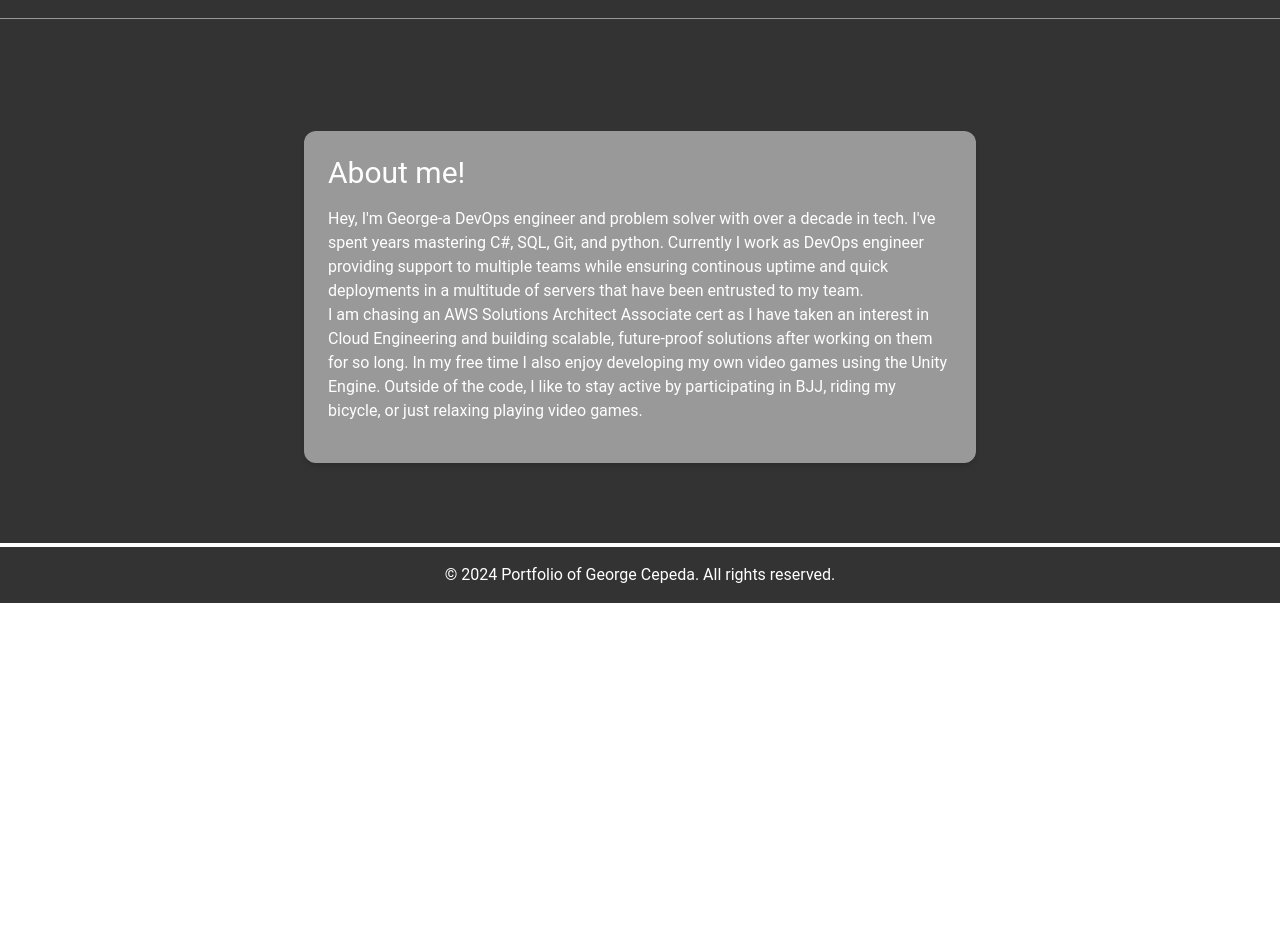
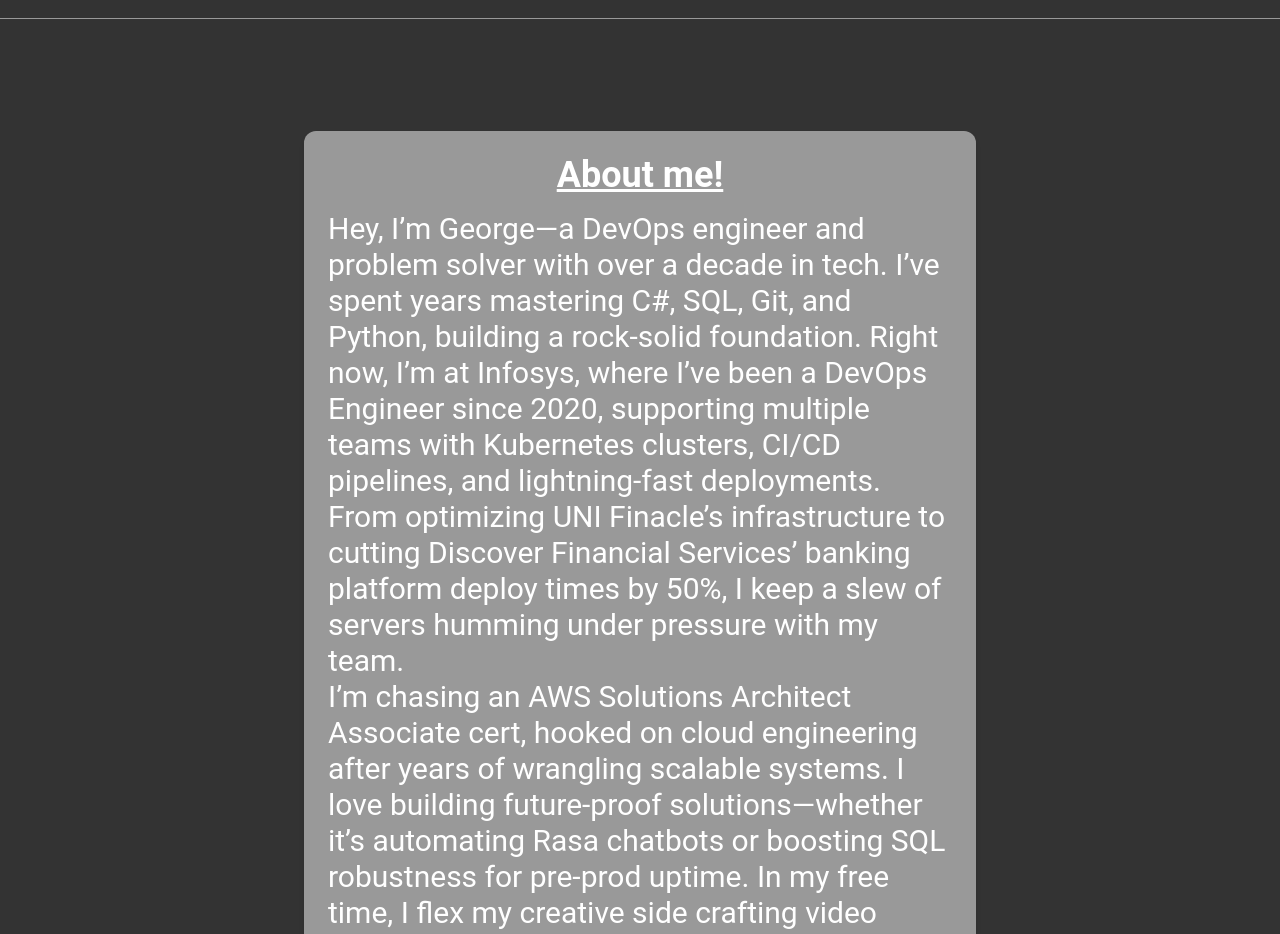
Before and after one commit to GeorgeCepeda/GeorgeCepeda.github.io, a React (Vite) app: page /about in a window 1280 px wide. Shown: the part 62-996 px from the top of the page. Before the commit the page ends 800 px from the top, so only its background shows below. Built offline with nearby package versions, Linux system fonts and the light colour scheme.

Commit message:
March 16, 2025 - Updates to AboutMe Component. Added Variant that is shorter for homepage. Style edits

```diff
--- a/src/components/AboutMe.jsx
+++ b/src/components/AboutMe.jsx
@@ -2,28 +2,51 @@
 import { Link } from 'react-router-dom';
 
 const AboutMe = ({ isAboutMe = false }) => {
+  if (isAboutMe) {
+    return (
+      <section className="bg-grayish text-white py-20 mb-1">
+        <div className="bg-grayish-light rounded-xl shadow-md p-6 max-w-2xl mx-auto mt-8">
+          <h1 className="text-center text-4xl text-white mb-4 underline"><strong>About me!</strong></h1>
+          <p className="text-white mb-4"></p>
+          <div className="text-3xl text-white mb-4">
+            <p>
+              Hey, I’m George—a DevOps engineer and problem solver with over a decade in tech. I’ve spent years mastering C#, SQL,
+              Git, and Python, building a rock-solid foundation. Right now, I’m at Infosys, where I’ve been a DevOps Engineer since
+              2020, supporting multiple teams with Kubernetes clusters, CI/CD pipelines, and lightning-fast deployments. From
+              optimizing UNI Finacle’s infrastructure to cutting Discover Financial Services’ banking platform deploy times by 50%,
+              I keep a slew of servers humming under pressure with my team.
+            </p>
+            <p>
+              I’m chasing an AWS Solutions Architect Associate cert, hooked on cloud engineering after years of wrangling scalable
+              systems. I love building future-proof solutions—whether it’s automating Rasa chatbots or boosting SQL robustness for
+              pre-prod uptime. In my free time, I flex my creative side crafting video games with Unity, a passion I’ve nurtured for
+              over six years. Outside code, I stay active with BJJ, hit the road on my bicycle, or unwind with a controller in hand.
+            </p>
+          </div>
+
+        </div>
+      </section>
+    )
+  }
+
   return (
     <section className="bg-grayish text-white py-20 mb-1">
+      <h1 className="text-center text-3xl text-white mb-4 underline">About me!</h1>
       <div className="bg-grayish-light rounded-xl shadow-md p-6 max-w-2xl mx-auto mt-8">
-        <h1 className="text-3xl text-white mb-4">About me!</h1>
         <p className="text-white mb-4"></p>
-        <div className="text-white mb-4">
+        <div className="text-2xl text-white mb-4">
           <p>
-            Hey, I'm George-a DevOps engineer and problem solver with over a decade in tech. I've spent years mastering
-            C#, SQL, Git, and python. Currently I work as DevOps engineer providing support to multiple teams while
-            ensuring continous uptime and quick deployments in a multitude of servers that have been entrusted to my team.
-          </p>
-          <p>
-            I am chasing an AWS Solutions Architect Associate cert as I have taken an interest in Cloud Engineering and building
-            scalable, future-proof solutions after working on them for so long. In my free time I also enjoy developing my own video games
-            using the Unity Engine. Outside of the code, I like to stay active by participating in BJJ, riding my bicycle, or just relaxing
-            playing video games.
+            I am a DevOps Engineer who's been in tech for over five years, programming even longer. I've been a part
+            of Infosys since 2020, where I've tackled Kubernetes and CI/CD for multiple clients. Right now I've been
+            working towards an AWS Solutions Architect Associate cert to master cloud architecture, while moonlighting with
+            Unity to fuel my passion for Game Dev. Whether its automation, databases, or building this React portfolio, I am always
+            ready to take on new challeges and learn new technologies.
           </p>
         </div>
-
       </div>
     </section>
   )
+
 }
 
 export default AboutMe
--- a/src/components/Hero.jsx
+++ b/src/components/Hero.jsx
@@ -6,8 +6,8 @@
     <section className="bg-grayish text-white py-20 mb-1">
       <div className="max-w-7xl mx-auto px-4 sm:px-6 lg:px-8 flex flex-col items-center">
         <div className="text-center">
-        <p className="text-3xl font-bold mb-4">Hello I'm</p>
-        <h1 className="text-7xl font-bold mb-4">George Cepeda</h1>
+        <p className="text-3xl font-bold mb-4">Hello, thanks for visting, I'm</p>
+        <h1 className="text-7xl font-bold mb-4 underline"><strong>George Cepeda</strong></h1>
         <h3 className="text-5xl font-bold mb-4">Dev Ops Engineer | Full Stack Developer | Game Developer</h3>
         {/*<h1 className="text-5xl font-bold mb-4">Welcome! My name is George Cepeda </h1>*}
         {/*<h1 className="text-5xl font-bold mb-4">My name is George Cepeda</h1>*/}
--- a/src/pages/Homepage.jsx
+++ b/src/pages/Homepage.jsx
@@ -8,7 +8,7 @@
   return (
     <div>
       <Hero />
-      {/*<AboutMe />*/}
+      <AboutMe />
       <Projects />
       <Skills />
     </div>
```
